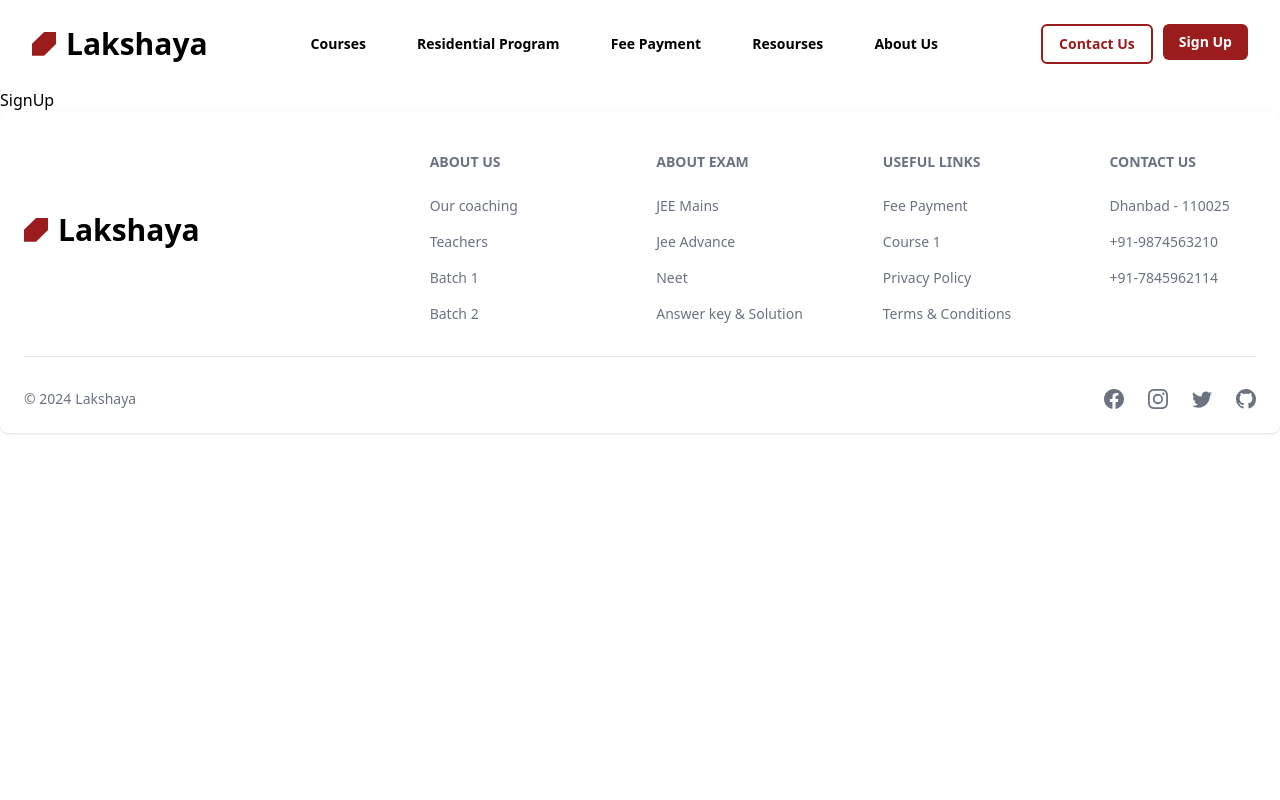
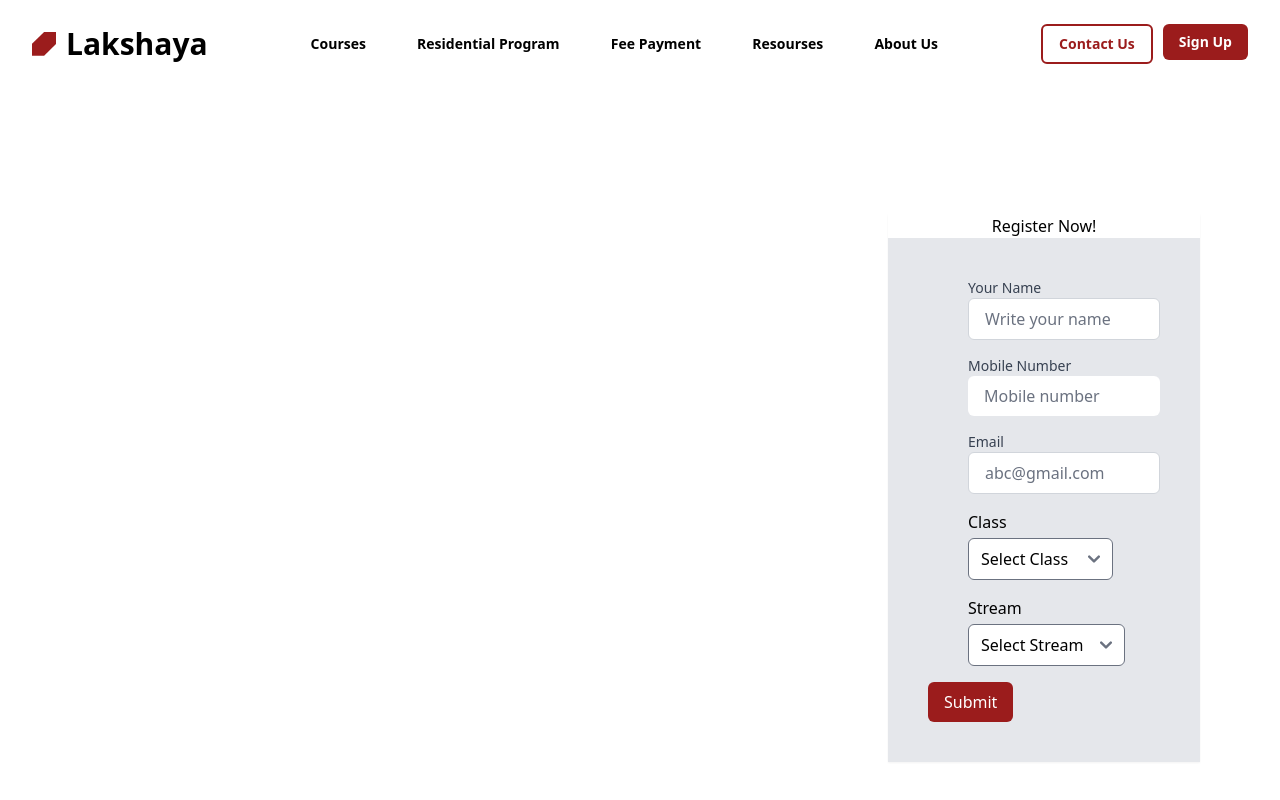
Before and after one commit to whyehtasam/Lakshaya, a React (Vite) app: page /signUp in a window 1280 px wide. Shown: the top 800 px of the page. Built offline with nearby package versions, Linux system fonts and the light colour scheme.

Commit message:
login signUp form built

```diff
--- a/src/apps/logIn/Login.jsx
+++ b/src/apps/logIn/Login.jsx
@@ -2,7 +2,55 @@
 
 const Login = () => {
   return (
-    <div>Login</div>
+    <div className="bg-white py-6 sm:py-8 lg:py-12">
+  <div className="mx-auto max-w-screen-2xl px-4 md:px-8">
+    <h2 className="mb-4 text-center text-2xl font-bold text-gray-800 md:mb-8 lg:text-3xl">Login</h2>
+
+    <form className="mx-auto max-w-lg rounded-lg border">
+      <div className="flex flex-col gap-4 p-4 md:p-8">
+        <div>
+          <label for="email" className="mb-2 inline-block text-sm text-gray-800 sm:text-base">Email</label>
+          <input name="email" className="w-full rounded border bg-gray-50 px-3 py-2 text-gray-800 outline-none ring-indigo-300 transition duration-100 focus:ring" />
+        </div>
+
+        <div>
+          <label for="password" className="mb-2 inline-block text-sm text-gray-800 sm:text-base">Password</label>
+          <input name="password" className="w-full rounded border bg-gray-50 px-3 py-2 text-gray-800 outline-none ring-indigo-300 transition duration-100 focus:ring" />
+        </div>
+
+        <button className="block rounded-lg bg-gray-800 px-8 py-3 text-center text-sm font-semibold text-white outline-none ring-gray-300 transition duration-100 hover:bg-gray-700 focus-visible:ring active:bg-gray-600 md:text-base">Log in</button>
+
+        <div className="relative flex items-center justify-center">
+          <span className="absolute inset-x-0 h-px bg-gray-300"></span>
+          <span className="relative bg-white px-4 text-sm text-gray-400">Log in with social</span>
+        </div>
+
+        <button className="flex items-center justify-center gap-2 rounded-lg bg-blue-500 px-8 py-3 text-center text-sm font-semibold text-white outline-none ring-blue-300 transition duration-100 hover:bg-blue-600 focus-visible:ring active:bg-blue-700 md:text-base">
+          <svg className="h-5 w-5 shrink-0" width="24" height="24" viewBox="0 0 24 24" fill="none" xmlns="http://www.w3.org/2000/svg">
+            <path d="M12 0C5.37273 0 0 5.37273 0 12C0 18.0164 4.43182 22.9838 10.2065 23.8516V15.1805H7.23764V12.0262H10.2065V9.92727C10.2065 6.45218 11.8996 4.92655 14.7878 4.92655C16.1711 4.92655 16.9025 5.02909 17.2489 5.076V7.82945H15.2787C14.0525 7.82945 13.6244 8.99182 13.6244 10.302V12.0262H17.2178L16.7302 15.1805H13.6244V23.8773C19.4815 23.0825 24 18.0747 24 12C24 5.37273 18.6273 0 12 0Z" fill="white" />
+          </svg>
+
+          Continue with Facebook
+        </button>
+
+        <button className="flex items-center justify-center gap-2 rounded-lg border border-gray-300 bg-white px-8 py-3 text-center text-sm font-semibold text-gray-800 outline-none ring-gray-300 transition duration-100 hover:bg-gray-100 focus-visible:ring active:bg-gray-200 md:text-base">
+          <svg className="h-5 w-5 shrink-0" width="24" height="24" viewBox="0 0 24 24" fill="none" xmlns="http://www.w3.org/2000/svg">
+            <path d="M23.7449 12.27C23.7449 11.48 23.6749 10.73 23.5549 10H12.2549V14.51H18.7249C18.4349 15.99 17.5849 17.24 16.3249 18.09V21.09H20.1849C22.4449 19 23.7449 15.92 23.7449 12.27Z" fill="#4285F4" />
+            <path d="M12.2549 24C15.4949 24 18.2049 22.92 20.1849 21.09L16.3249 18.09C15.2449 18.81 13.8749 19.25 12.2549 19.25C9.12492 19.25 6.47492 17.14 5.52492 14.29H1.54492V17.38C3.51492 21.3 7.56492 24 12.2549 24Z" fill="#34A853" />
+            <path d="M5.52488 14.29C5.27488 13.57 5.14488 12.8 5.14488 12C5.14488 11.2 5.28488 10.43 5.52488 9.71V6.62H1.54488C0.724882 8.24 0.254883 10.06 0.254883 12C0.254883 13.94 0.724882 15.76 1.54488 17.38L5.52488 14.29Z" fill="#FBBC05" />
+            <path d="M12.2549 4.75C14.0249 4.75 15.6049 5.36 16.8549 6.55L20.2749 3.13C18.2049 1.19 15.4949 0 12.2549 0C7.56492 0 3.51492 2.7 1.54492 6.62L5.52492 9.71C6.47492 6.86 9.12492 4.75 12.2549 4.75Z" fill="#EA4335" />
+          </svg>
+
+          Continue with Google
+        </button>
+      </div>
+
+      <div className="flex items-center justify-center bg-gray-100 p-4">
+        <p className="text-center text-sm text-gray-500">Don't have an account? <a href="#" className="text-indigo-500 transition duration-100 hover:text-indigo-600 active:text-indigo-700">Register</a></p>
+      </div>
+    </form>
+  </div>
+</div>
   )
 }
 
--- a/src/apps/signUp/SignUp.jsx
+++ b/src/apps/signUp/SignUp.jsx
@@ -1,8 +1,56 @@
 import React from 'react'
+import Input from '../../components/input/Input'
+import { useState } from 'react'
+import Dropdown from '../../components/dropdowns/Dropdown';
+import PrimaryButton from '../../components/buttons/PrimaryButton';
 
 const SignUp = () => {
+  // Define available classes and streams
+const classes = ['JEE MAINS', 'JEE Advance', 'NEET', 'Dropper', '11th', '12th'];
+const streams = ['Engineering', 'Medical']; // Corrected variable name
+
+// State to manage the selected class and stream
+const [selectedClass, setSelectedClass] = useState('');
+const [selectedStream, setSelectedStream] = useState('');
+
+// Function to handle class selection
+const handleClassChange = (event) => {
+    setSelectedClass(event.target.value);
+};
+
+// Function to handle stream selection
+const handleStreamChange = (event) => {
+    setSelectedStream(event.target.value);
+};
+
+// Function to handle form submission
+const handleSubmit = (event) => {
+    event.preventDefault();
+    // You can submit the form data here
+    console.log('Selected Class:', selectedClass);
+    console.log('Selected Stream:', selectedStream);
+};
+
+
   return (
-    <div>SignUp</div>
+     <div className='flex justify-end gap-10 mr-20 items-center h-screen '>
+
+            <div className='shadow-sm flex-col items-center '>
+                <h2 className='text-center'>Register Now!</h2>
+                <div className='flex items-center '>
+                    <form className='bg-gray-200 p-10 bg-auto flex-col items-center' onSubmit={handleSubmit}>
+                        <Input label="Your Name" type="text" placeholder="Write your name" />
+                        <Input label="Mobile Number" type="phone" placeholder="Mobile number" />
+                        <Input label="Email" type="email" placeholder="abc@gmail.com" />
+                        <div>
+                            <Dropdown id="classSelect" label="Class" options={classes} value={selectedClass} onChange={handleClassChange} />
+                            <Dropdown id="streamSelect" label="Stream" options={streams} value={selectedStream} onChange={handleStreamChange} />
+                            <PrimaryButton className=' px-20 rounded-md' label="Submit" />
+                        </div>
+                    </form>
+                </div>
+            </div>
+     </div>
   )
 }
 
--- a/src/components/dropdowns/Dropdown.jsx
+++ b/src/components/dropdowns/Dropdown.jsx
@@ -1,9 +1,19 @@
-import React from 'react'
+import React from 'react';
 
-const Dropdown = () => {
-  return (
-    <div>Dropdown</div>
-  )
+function Dropdown({ id, label, options, value, onChange }) {
+    return (
+        <div className="mb-4 ml-10">
+            <label htmlFor={id} className="block mb-1">{label}</label>
+            <select id={id} value={value} onChange={onChange} className="w-half px-3 py-2 border rounded-md">
+                <option value="">Select {label}</option>
+                {options.map((option, index) => (
+                    <option key={index} value={option}>
+                        {option}
+                    </option>
+                ))}
+            </select>
+        </div>
+    );
 }
 
-export default Dropdown
+export default Dropdown;
```
